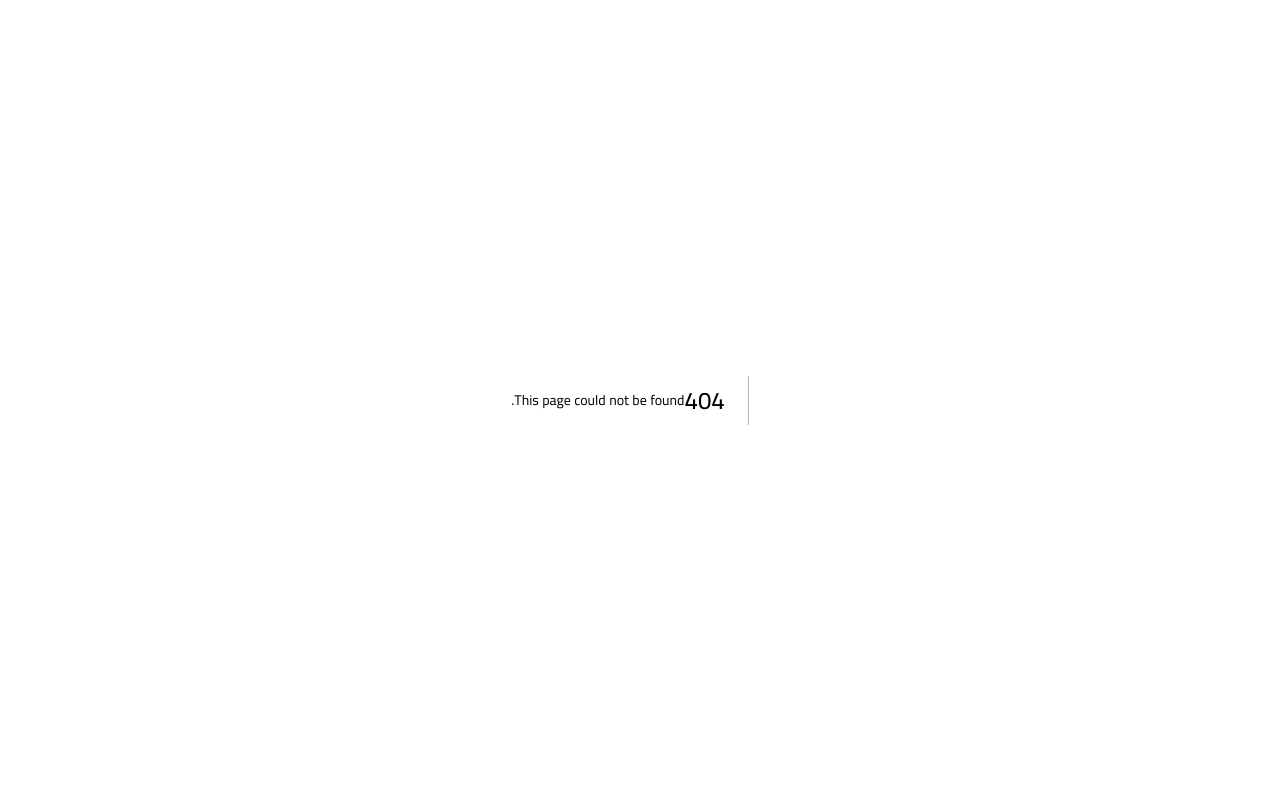
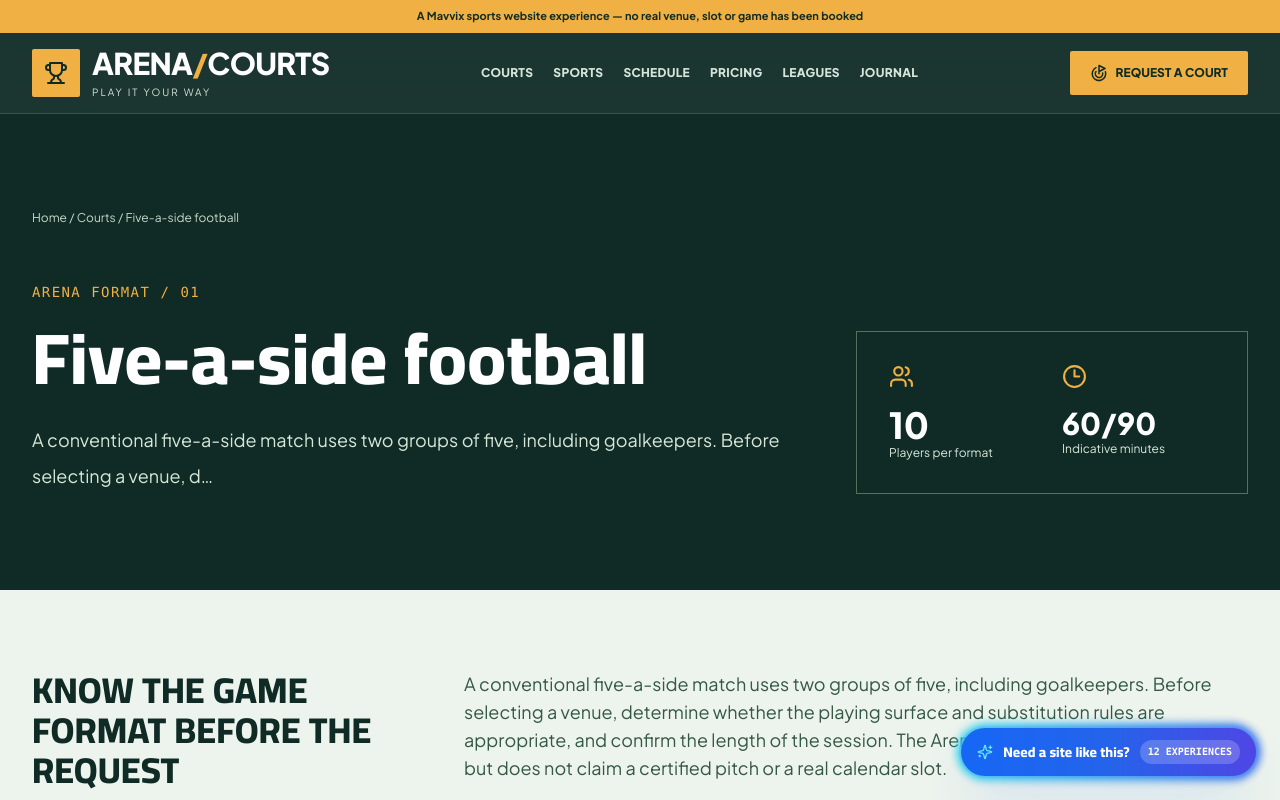
Before and after one commit to mykholy/mavvix_demos, a Next.js app: page /en/preview/sports-venues/courts/football-five in a window 1280 px wide. Before the commit this address had no page. Shown: the top 800 px of the page. Built offline with nearby package versions, Linux system fonts and the light colour scheme; a web font is replaced by a local one.

Commit message:
feat(arena): [slug]/page.tsx rich sport-specific content

```diff
--- /dev/null
+++ b/src/app/[locale]/preview/sports-venues/courts/[slug]/page.tsx
@@ -0,0 +1,21 @@
+import Link from 'next/link';
+import { notFound } from 'next/navigation';
+import type { Metadata } from 'next';
+import type { Locale } from '@/lib/i18n/config';
+import { ARENA,arenaFormat,arenaPath } from '@/lib/verticals/sports-venues/data';
+import { ArrowUpRight,Users,Clock3,CheckCircle2,AlertTriangle,Trophy } from 'lucide-react';
+export function generateStaticParams(){return ARENA.services.map(s=>({slug:s.slug}));}
+export function generateMetadata({params:{locale,slug}}:{params:{locale:Locale;slug:string}}):Metadata{
+ const c=arenaFormat(slug);return c?{title:c.title[locale]+' | Arena Courts Mavvix',description:c.summary[locale],robots:{index:false}}:{};
+}
+export default function ArenaFormatDetail({params:{locale,slug}}:{params:{locale:Locale;slug:string}}){
+ const c=arenaFormat(slug);if(!c)notFound();const ar=locale==='ar';
+ return <div><section className="bg-[#102B26] text-white py-14 sm:py-24"><div className="max-w-7xl mx-auto px-5 sm:px-8">
+  <nav className="text-xs text-[#C6D8C8]"><Link href={arenaPath(locale)}>{ar?'الرئيسية':'Home'}</Link> / <Link href={arenaPath(locale,'courts')}>{ar?'الملاعب':'Courts'}</Link> / {c.title[locale]}</nav>
+  <div className="mt-14 grid lg:grid-cols-[1fr_.5fr] gap-10 items-end"><div><p className="text-[#F0B044] font-mono text-sm tracking-widest">ARENA FORMAT / {String(c.rank).padStart(2,'0')}</p><h1 className="arena-display font-black text-4xl sm:text-7xl mt-5">{c.title[locale]}</h1><p className="text-[#D6E7D8] mt-7 leading-9 text-lg max-w-3xl">{c.summary[locale]}</p></div><div className="border border-[#50745A] p-8 grid grid-cols-2 gap-5"><div><Users size={25} className="text-[#F0B044]"/><b className="arena-display text-4xl font-black mt-4 block">{c.players}</b><p className="text-xs text-[#D6E7D8]">{ar?'لاعب لصيغة اللعب':'Players per format'}</p></div><div><Clock3 size={25} className="text-[#F0B044]"/><b className="arena-display text-3xl font-black mt-4 block">{c.durations.join('/')}</b><p className="text-xs text-[#D6E7D8]">{ar?'دقيقة للاستفسار':'Indicative minutes'}</p></div></div></div>
+ </div></section>
+ <section className="max-w-7xl mx-auto px-5 sm:px-8 py-20 grid lg:grid-cols-[.5fr_1fr] gap-10"><h2 className="arena-display text-3xl sm:text-4xl font-black">{ar?'شرح الصيغة قبل حجز الملعب':'KNOW THE GAME FORMAT BEFORE THE REQUEST'}</h2><p className="text-base sm:text-lg leading-[2.1] text-[#345943]">{c.body[locale]}</p></section>
+ <section className="bg-white py-16"><div className="max-w-7xl mx-auto px-5 sm:px-8"><h2 className="arena-display text-3xl font-black">{ar?'قائمة تحقق قبل اللعب':'YOUR PRE-GAME CHECKLIST'}</h2><div className="grid md:grid-cols-3 gap-4 mt-8">{c.questions[locale].map((q,i)=><div key={i} className="p-8 border border-[#C4D6C7] bg-[#EDF3ED]"><span className="text-[#30654A] font-black font-mono">0{i+1}</span><CheckCircle2 size={28} className="text-[#315B43] mt-6"/><h3 className="mt-5 font-black leading-8">{q}</h3></div>)}</div></div></section>
+ <section className="bg-[#F0B044] px-5 sm:px-8 py-16"><div className="max-w-7xl mx-auto flex flex-wrap items-center gap-7 justify-between"><div className="max-w-3xl"><h2 className="arena-display text-3xl font-black">{ar?'جاهز تفضل ساعة مناسبة؟':'READY TO REQUEST A PREFERRED TIME?'}</h2><p className="mt-3 text-sm leading-8">{ar?'الطلب لا يمثل حجزًا ولا سعرًا نهائيًا؛ المشغّل الفعلي يؤكد التوافر.':'The actual venue would still need to confirm capacity, price and availability.'}</p></div><Link href={arenaPath(locale,'book')+'?court='+c.slug} className="bg-[#102B26] px-8 py-5 text-white font-black text-sm flex items-center gap-3">{ar?'سجل التفضيل':'PLAN A REQUEST'}<ArrowUpRight size={18}/></Link></div></section>
+ </div>;
+}
```
